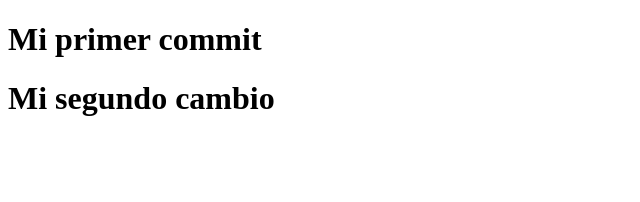
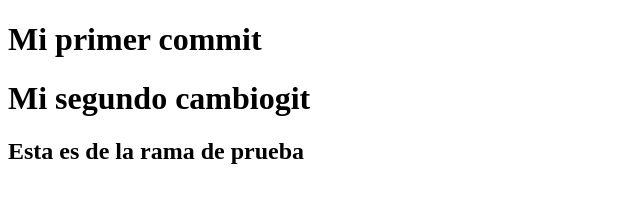
Before and after one commit to ernestovergara/proyecto, a plain HTML site: page index.html in a window 1280 px wide. Shown: the whole page, without its empty margins (0-640 px from the left). Drawn offline with Linux system fonts and the light colour scheme.

Commit message:
cambie de rama

```diff
--- a/index.html
+++ b/index.html
@@ -7,6 +7,8 @@
 </head>
 <body>
     <h1>Mi primer commit</h1>
-    <h1>Mi segundo cambio</h1>
+    <h1>Mi segundo cambiogit </h1>
+    <h2>Esta es de la rama de prueba
+    </h2>
 </body>
 </html>
```
